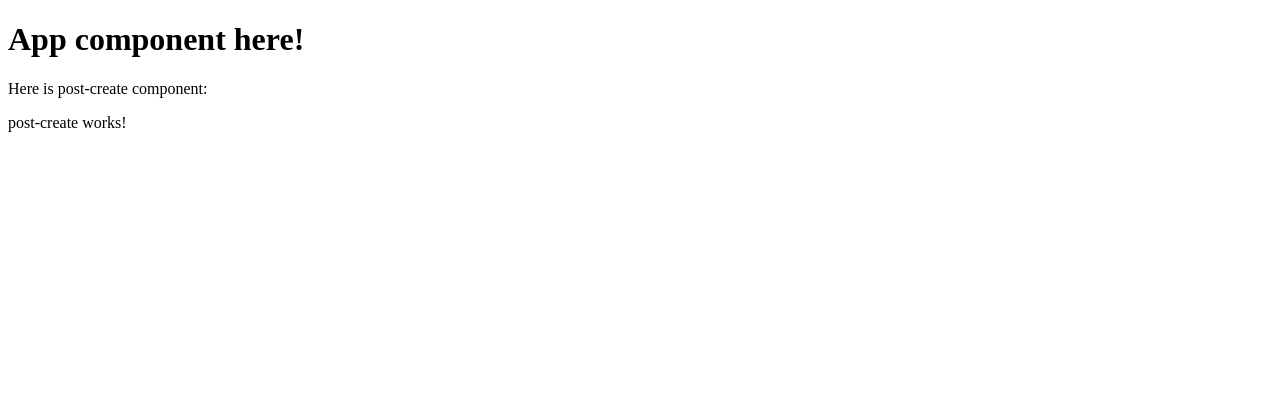
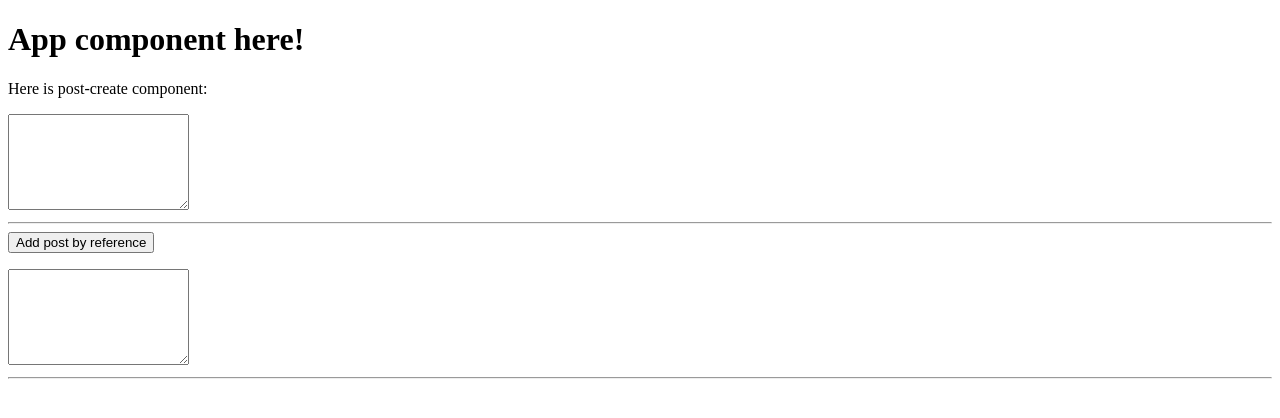
Before and after one commit to pmsopra/angular-example, an Angular app: page / in a window 1280 px wide. Shown: the top 418 px of the page. Built offline with nearby package versions, Linux system fonts and the light colour scheme.

Commit message:
Add examples of using reference and ngModel

```diff
--- a/src/app/app.module.ts
+++ b/src/app/app.module.ts
@@ -1,5 +1,6 @@
 import { BrowserModule } from '@angular/platform-browser';
 import { NgModule } from '@angular/core';
+import { FormsModule } from '@angular/forms';
 
 import { AppRoutingModule } from './app-routing.module';
 import { AppComponent } from './app.component';
@@ -12,7 +13,8 @@ import { PostCreateComponent } from './post-create/post-create.component';
   ],
   imports: [
     BrowserModule,
-    AppRoutingModule
+    AppRoutingModule,
+    FormsModule
   ],
   providers: [],
   bootstrap: [AppComponent]
--- a/src/app/post-create/post-create.component.html
+++ b/src/app/post-create/post-create.component.html
@@ -1,3 +1,12 @@
-<p>
-  post-create works!
-</p>
+<textarea [value]="newPostByReference" #postInput rows="6"></textarea>
+<hr>
+<button (click)="onAddPostByReference(postInput)" type="button">Add post by reference</button>
+<p>{{ newPostByReference }}</p>
+
+<div></div>
+<div></div>
+<div></div>
+
+<textarea [(ngModel)]="newPostByNgModel" rows="6"></textarea>
+<hr>
+<p>{{ newPostByNgModel }}</p>
--- a/src/app/post-create/post-create.component.ts
+++ b/src/app/post-create/post-create.component.ts
@@ -6,10 +6,16 @@ import { Component, OnInit } from '@angular/core';
   styleUrls: ['./post-create.component.scss']
 })
 export class PostCreateComponent implements OnInit {
+  newPostByReference = '';
+  newPostByNgModel = '';
 
   constructor() { }
 
   ngOnInit() {
   }
 
+  onAddPostByReference(postInput: HTMLTextAreaElement) {
+    console.dir(postInput);
+    this.newPostByReference = postInput.value;
+  }
 }
```
